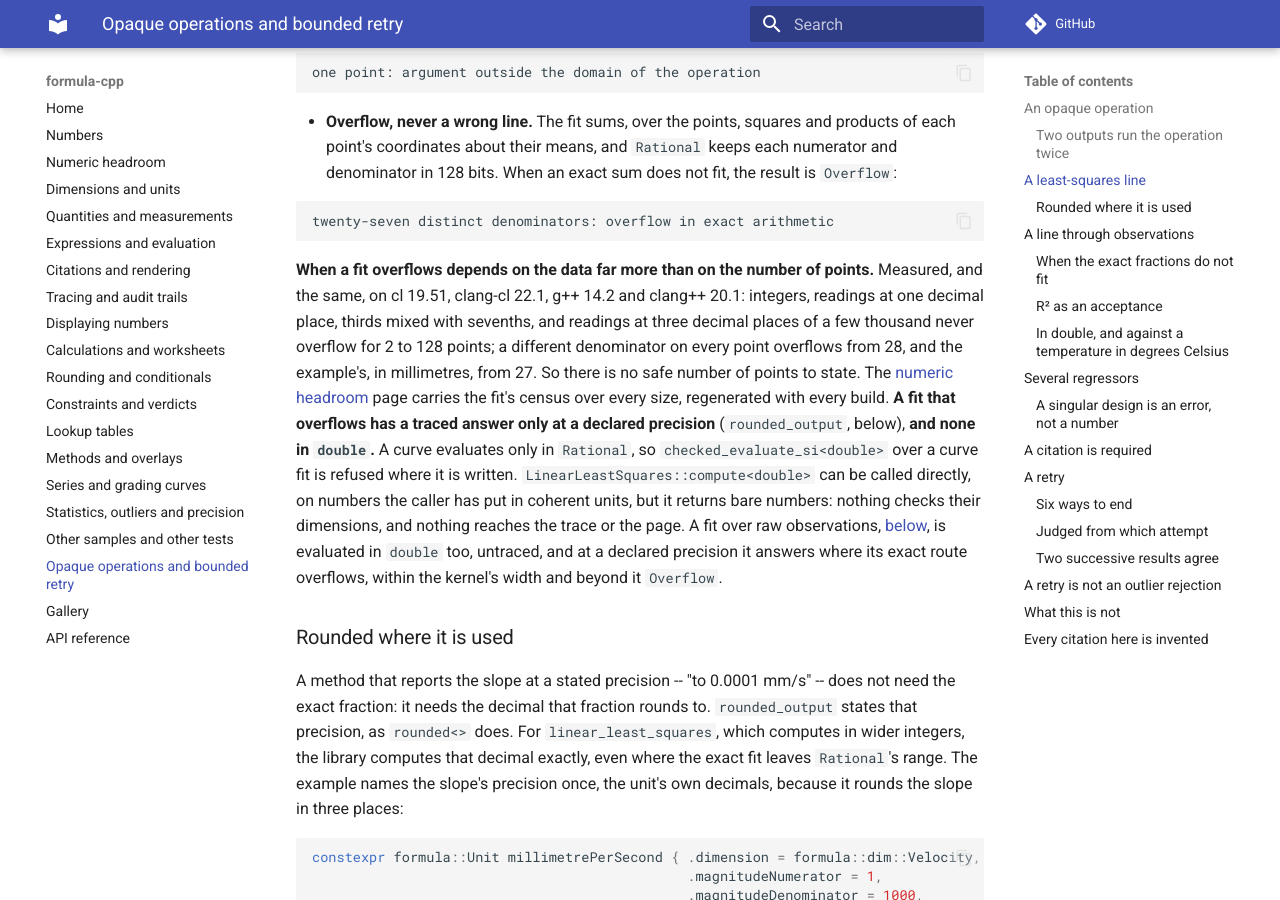
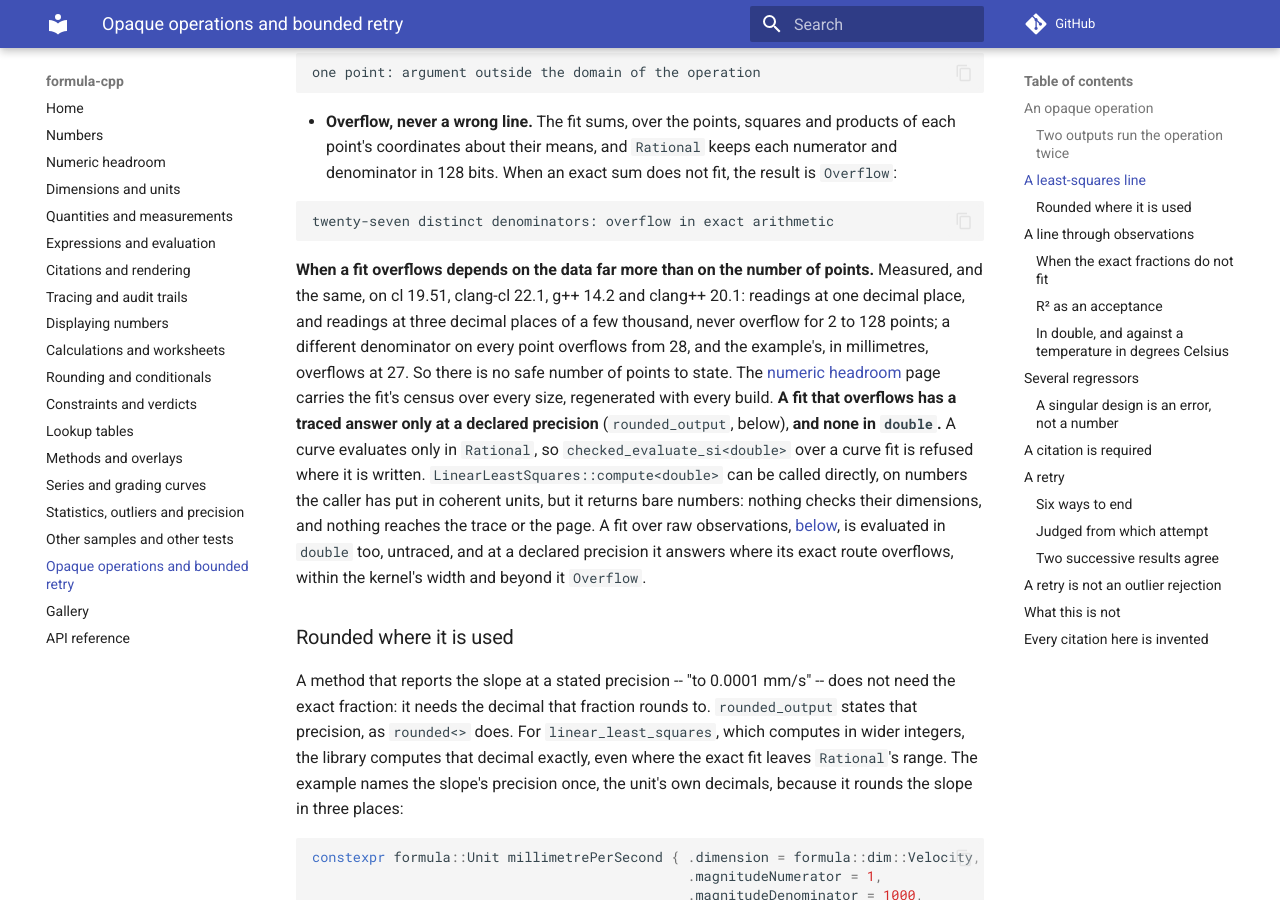
Before and after one commit to LASTRADA-Software/formula-cpp, an MkDocs documentation site: the page built from docs/opaque-and-retry.md, in a window 1280 px wide and 900 px high, scrolled down 3792 px. Built offline with MkDocs 1.6.1 and Material for MkDocs 9.7.7, drawn with Linux system fonts in a browser that asks for light colours; comment, search, counter and statistics services are not loaded.

Commit message:
docs: claim only the fit overflow figures a test pins
The fit guide named integers and thirds mixed with sevenths among the data
that never overflows on every compiler, but no test measures either shape.
It now names only readings at one and three decimal places, a different
denominator on every point, and the example's own data, which overflows at
27 points. The changelog lists the absolute value among the steps whose
Step::unit borrows its operand's unit, and two comments are made exact.

Signed-off-by: Christian Parpart <c.parpart@lastrada.net>

```diff
--- a/docs/opaque-and-retry.md
+++ b/docs/opaque-and-retry.md
@@ -209,10 +209,10 @@ twenty-seven distinct denominators: overflow in exact arithmetic
 
 **When a fit overflows depends on the data far more than on the number of
 points.** Measured, and the same, on cl 19.51, clang-cl 22.1, g++ 14.2 and
-clang++ 20.1: integers, readings at one decimal place,
-thirds mixed with sevenths, and readings at three decimal places of a few
-thousand never overflow for 2 to 128 points; a different denominator on
-every point overflows from 28, and the example's, in millimetres, from 27.
+clang++ 20.1: readings at one decimal place, and readings at three decimal
+places of a few thousand, never overflow for 2 to 128 points; a different
+denominator on every point overflows from 28, and the example's, in
+millimetres, overflows at 27.
 So there is no safe number of points to state. The
 [numeric headroom](numeric-headroom.md) page carries the fit's census over
 every size, regenerated with every build. **A fit that overflows has a
```
Also changed, not shown: CHANGELOG.md (+1 -1 lines), 2 other files.
